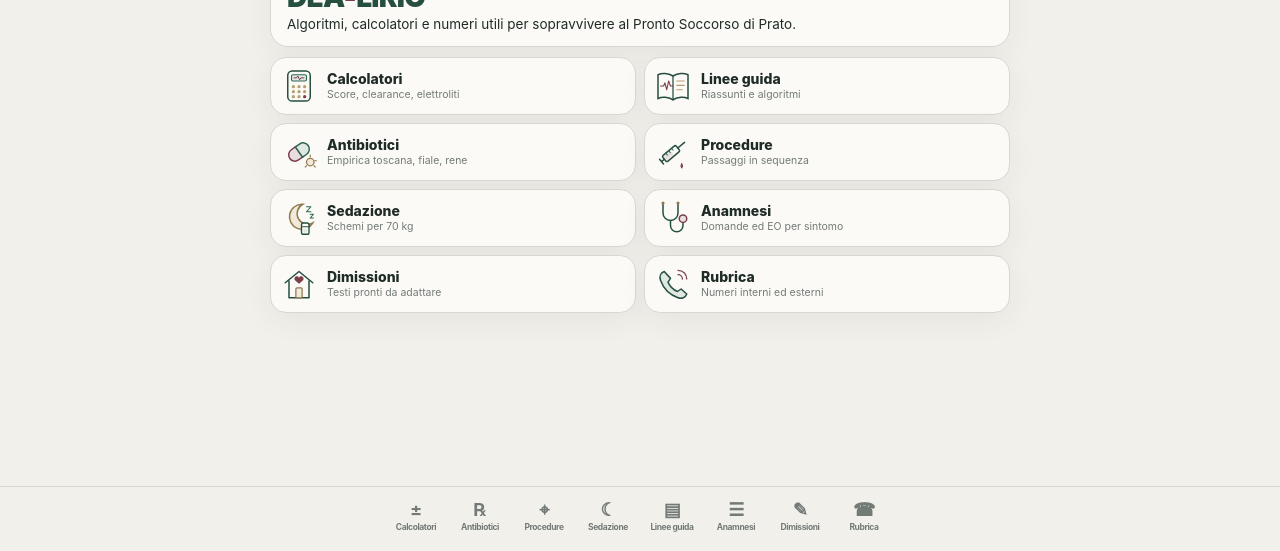
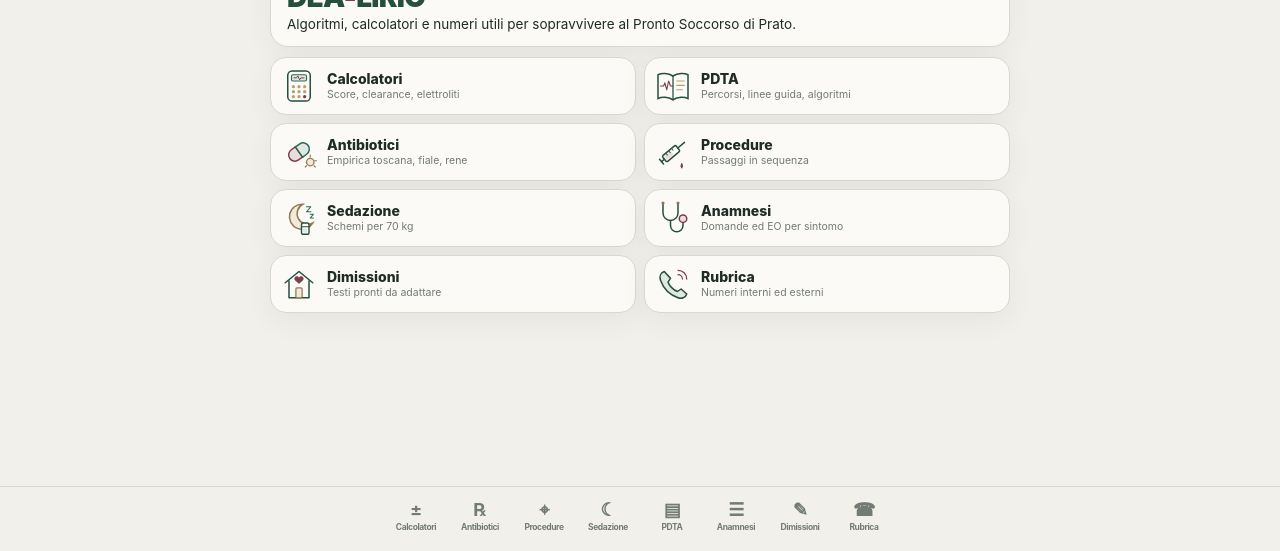
Before and after one commit to dversari/Emergenze, a React (Vite) app: page / in a window 1280 px wide. Shown: the part 246-797 px from the top of the page. Built offline with nearby package versions, Linux system fonts and the light colour scheme.

Commit message:
Scheda Linee guida rinominata PDTA
Co-Authored-By: Claude Opus 5.5 <noreply@anthropic.com>
Claude-Session: https://claude.ai/code/session_01KwfeiXmS5PnzV94QXiZ93q

```diff
--- a/src/App.tsx
+++ b/src/App.tsx
@@ -17,7 +17,7 @@ const schede = [
   { to: '/antibiotici', label: 'Antibiotici', icona: '℞' },
   { to: '/procedure', label: 'Procedure', icona: '⌖' },
   { to: '/sedazione', label: 'Sedazione', icona: '☾\uFE0E' },
-  { to: '/linee-guida', label: 'Linee guida', icona: '▤︎' },
+  { to: '/linee-guida', label: 'PDTA', icona: '▤︎' },
   { to: '/anamnesi', label: 'Anamnesi', icona: '☰\uFE0E' },
   { to: '/dimissioni', label: 'Dimissioni', icona: '✎\uFE0E' },
   { to: '/rubrica', label: 'Rubrica', icona: '☎\uFE0E' },
--- a/src/pages/Home.tsx
+++ b/src/pages/Home.tsx
@@ -102,7 +102,7 @@ const DISEGNI: Record<string, ReactNode> = {
 
 const PAGINE = [
   { id: 'calcolatori', to: '/calcolatori', nome: 'Calcolatori', testo: 'Score, clearance, elettroliti' },
-  { id: 'linee-guida', to: '/linee-guida', nome: 'Linee guida', testo: 'Riassunti e algoritmi' },
+  { id: 'linee-guida', to: '/linee-guida', nome: 'PDTA', testo: 'Percorsi, linee guida, algoritmi' },
   { id: 'antibiotici', to: '/antibiotici', nome: 'Antibiotici', testo: 'Empirica toscana, fiale, rene' },
   { id: 'procedure', to: '/procedure', nome: 'Procedure', testo: 'Passaggi in sequenza' },
   { id: 'sedazione', to: '/sedazione', nome: 'Sedazione', testo: 'Schemi per 70 kg' },
--- a/src/pages/LineeGuida.tsx
+++ b/src/pages/LineeGuida.tsx
@@ -19,7 +19,7 @@ export function ElencoLineeGuida() {
   const voci = LINEE_GUIDA.filter((l) => !q || `${l.titolo} ${l.ente} ${l.area}`.toLowerCase().includes(q))
   return (
     <div className="flex flex-col gap-2.5">
-      <input value={cerca} onChange={(e) => setCerca(e.target.value)} placeholder="Cerca una linea guida…"
+      <input value={cerca} onChange={(e) => setCerca(e.target.value)} placeholder="Cerca un PDTA…"
         className="rounded-xl border border-linea px-3 py-2.5 text-base" />
       {[...new Set(voci.map((l) => l.area.split(' · ')[0]))].sort().map((area) => (
         <div key={area} className="flex flex-col gap-2">
@@ -40,7 +40,7 @@ export function ElencoLineeGuida() {
         </div>
       ))}
       <div className="rounded-[18px] border border-dashed border-linea-forte px-4 py-3 text-sm text-tenue">
-        Le altre linee guida si aggiungono qui: ogni voce ha il riassunto, il link all’originale e il registro degli aggiornamenti.
+        Gli altri PDTA si aggiungono qui: ogni voce ha il riassunto, l’algoritmo, il link alle linee guida originali e il registro degli aggiornamenti.
       </div>
     </div>
   )
@@ -50,11 +50,11 @@ export function ElencoLineeGuida() {
 export function RiassuntoLineaGuida() {
   const { id = '' } = useParams()
   const l = lineaGuida(id)
-  if (!l) return <p className="text-sm text-tenue">Linea guida non trovata. <Link to="/linee-guida" className="underline">Torna all’elenco</Link></p>
+  if (!l) return <p className="text-sm text-tenue">PDTA non trovato. <Link to="/linee-guida" className="underline">Torna all’elenco</Link></p>
 
   return (
     <div className="flex flex-col gap-3">
-      <Link to="/linee-guida" className="text-sm text-tenue">‹ Linee guida</Link>
+      <Link to="/linee-guida" className="text-sm text-tenue">‹ PDTA</Link>
 
       <div>
         <p className="text-[11px] uppercase tracking-[0.12em] text-bordeaux font-bold">{enteAnno(l)} · {l.area}</p>
```
